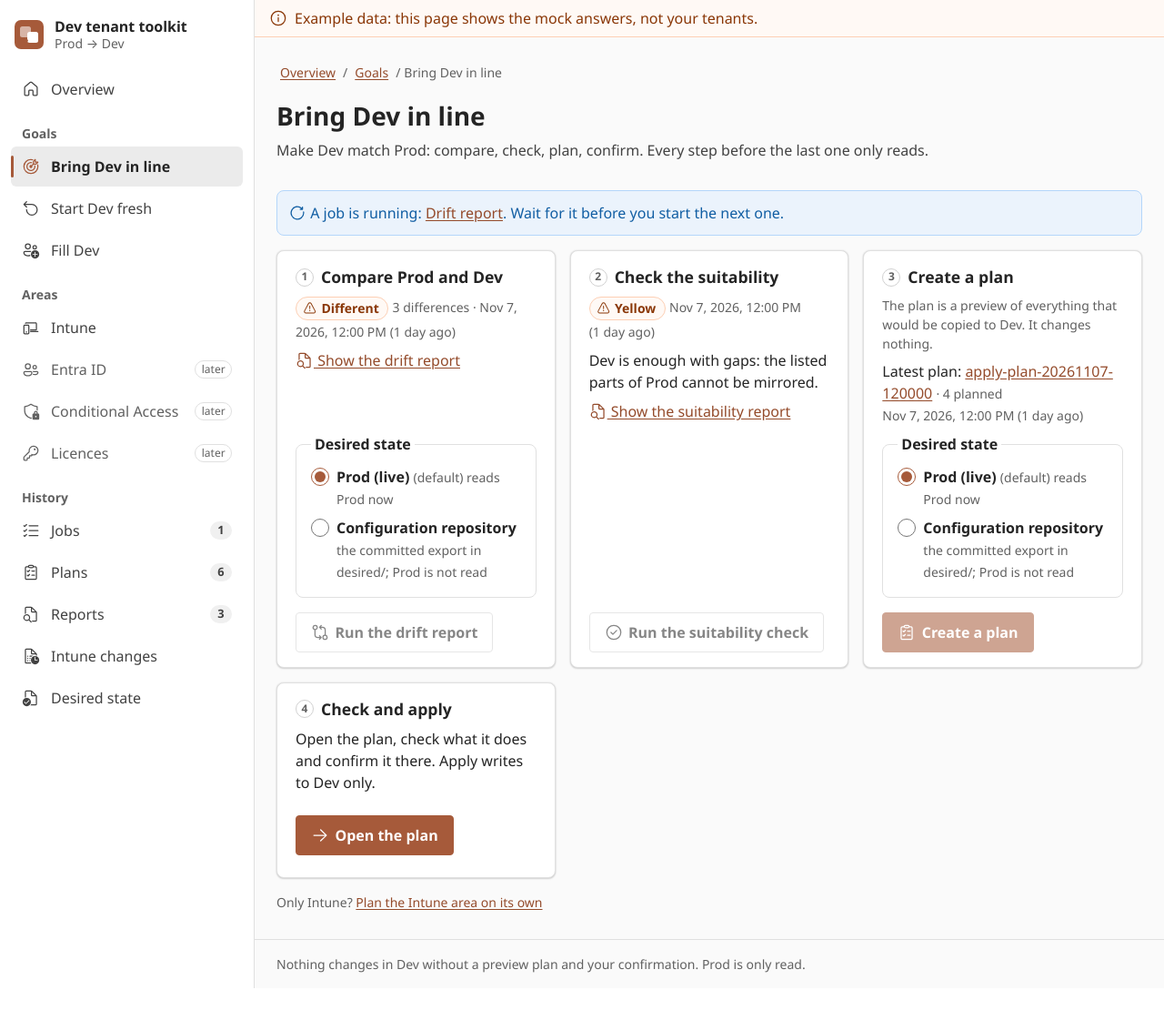
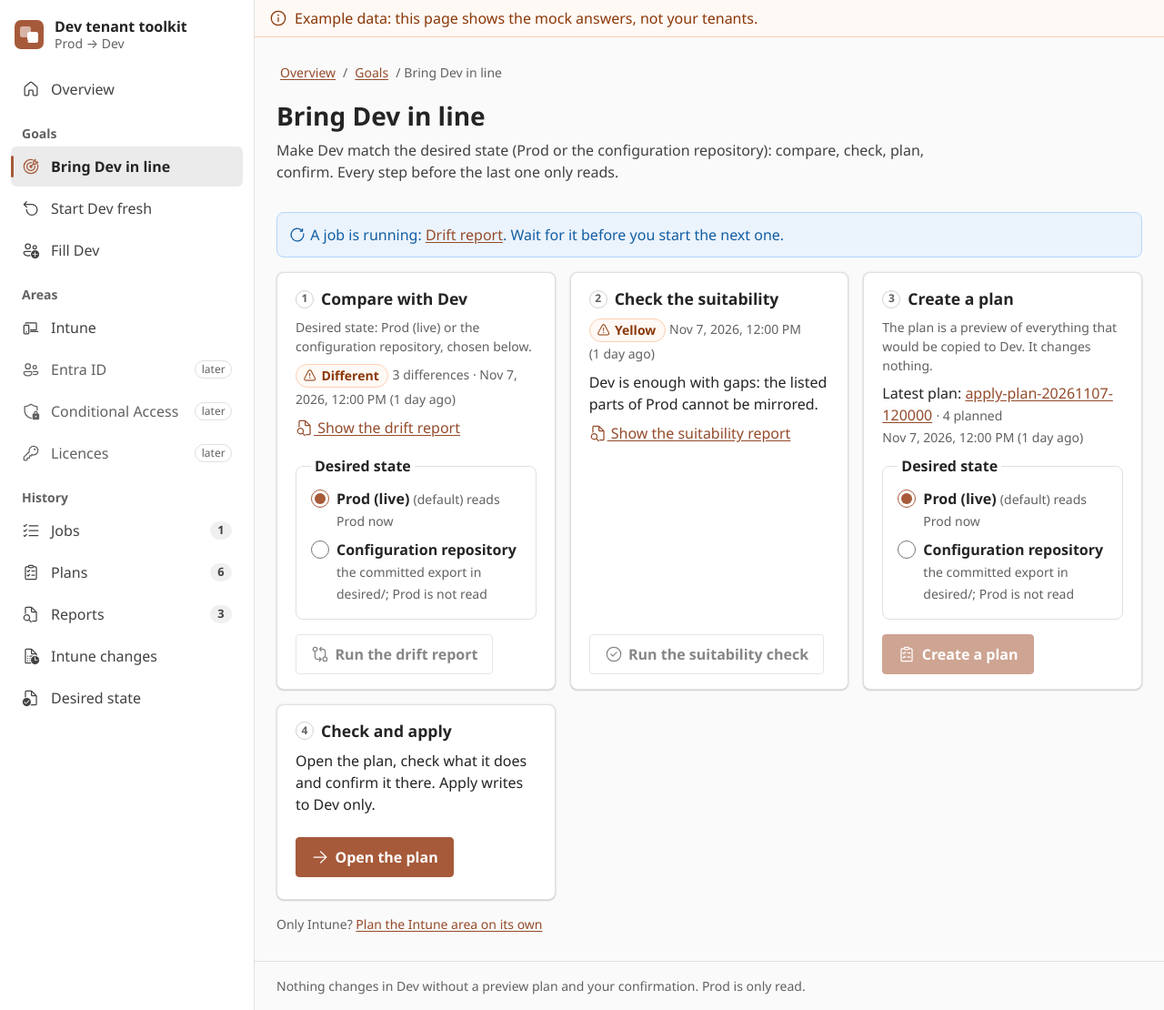
Before and after one commit to nic2045/M365Backup-Cloning, a FastAPI app: page /goals/align in a window 1280 px wide. Shown: the whole page at 91% size. Before the commit the page ends 1086 px from the top, so only its background shows below. Run offline with FastAPI, Linux system fonts and the light colour scheme.

Commit message:
Web: neutral texts for the comparison step (#27 part 3)
"Compare with Dev" instead of "Compare Prod and Dev" in step 1 of Bring Dev in line
and in the next step without a report; the desired state (Prod or the configuration
repository) is named as subtitle. Tests added.

Co-Authored-By: Claude Opus 5.5 <noreply@anthropic.com>
Claude-Session: https://claude.ai/code/session_01NsiMB7ijuRFSQS6AffD942

```diff
--- a/web/ui/m365ui/templates/goal_align.html
+++ b/web/ui/m365ui/templates/goal_align.html
@@ -5,18 +5,19 @@
 {% block crumbs %}{{ crumbs([(_("Overview"), "/"), (_("Goals"), ""), (_("Bring Dev in line"), "")]) }}{% endblock %}
 {% block content %}
 <h1>{{ _("Bring Dev in line") }}</h1>
-<p class="lead">{{ _("Make Dev match Prod: compare, check, plan, confirm. Every step before the last one only reads.") }}</p>
+<p class="lead">{{ _("Make Dev match the desired state (Prod or the configuration repository): compare, check, plan, confirm. Every step before the last one only reads.") }}</p>
 {{ busy(running) }}
 
 <ol class="steps-flow">
   <li class="card flow-step">
-    <h2 class="card-title"><span class="nav-step" aria-hidden="true">1</span> {{ _("Compare Prod and Dev") }}</h2>
+    <h2 class="card-title"><span class="nav-step" aria-hidden="true">1</span> {{ _("Compare with Dev") }}</h2>
+    <p class="meta">{{ _("Desired state: Prod (live) or the configuration repository, chosen below.") }}</p>
     {% if status.reportId %}
       <p>{% if status.differences == 0 %}{{ badge("identical") }}{% else %}{{ badge("different") }}{% endif %}
          <span class="meta">{{ status.differences }} {{ _("differences") }} · {{ status.lastComparisonUtc|when }}</span></p>
       <p><a href="/reports/{{ status.reportId }}">{{ icon("reports") }} {{ _("Show the drift report") }}</a></p>
     {% else %}
-      <p class="meta">{{ _("Not compared yet. The report reads both tenants and changes nothing.") }}</p>
+      <p class="meta">{{ _("Not compared yet. The report reads the desired state and Dev and changes nothing.") }}</p>
     {% endif %}
     {% call start_form("drift", _("Run the drift report"), "compare", "Applier", running=running, secondary=status.reportId and first.id != "stale-report" and first.id != "no-report") %}{{ source_choice() }}{% endcall %}
   </li>
--- a/web/ui/m365ui/view.py
+++ b/web/ui/m365ui/view.py
@@ -204,8 +204,9 @@ RULES: tuple[Rule, ...] = (
          command="scripts/Invoke-SetupCheck.ps1", goal="/settings/setup", goal_text="Open the setup check"),
     Rule("no-report", lambda f: not f.has_report,
          "Run the drift report with the script",
-         "There is no comparison of Prod and Dev yet. The report reads both tenants and changes nothing.",
-         command="scripts/Get-DriftReport.ps1", goal="/goals/align", goal_text="Compare Prod and Dev"),
+         "There is no comparison with Dev yet. The report reads the desired state (Prod or the configuration "
+         "repository) and Dev and changes nothing.",
+         command="scripts/Get-DriftReport.ps1", goal="/goals/align", goal_text="Compare with Dev"),
     Rule("fit-check", lambda f: f.fit_status in ("red", "grey", ""),
          "Check the suitability report",
          "The suitability check is red, not verified or missing. Find out what Dev cannot mirror before you plan.",
```
Also changed, not shown: web/ui/tests/test_sync_report.py (+14 -0 lines).
